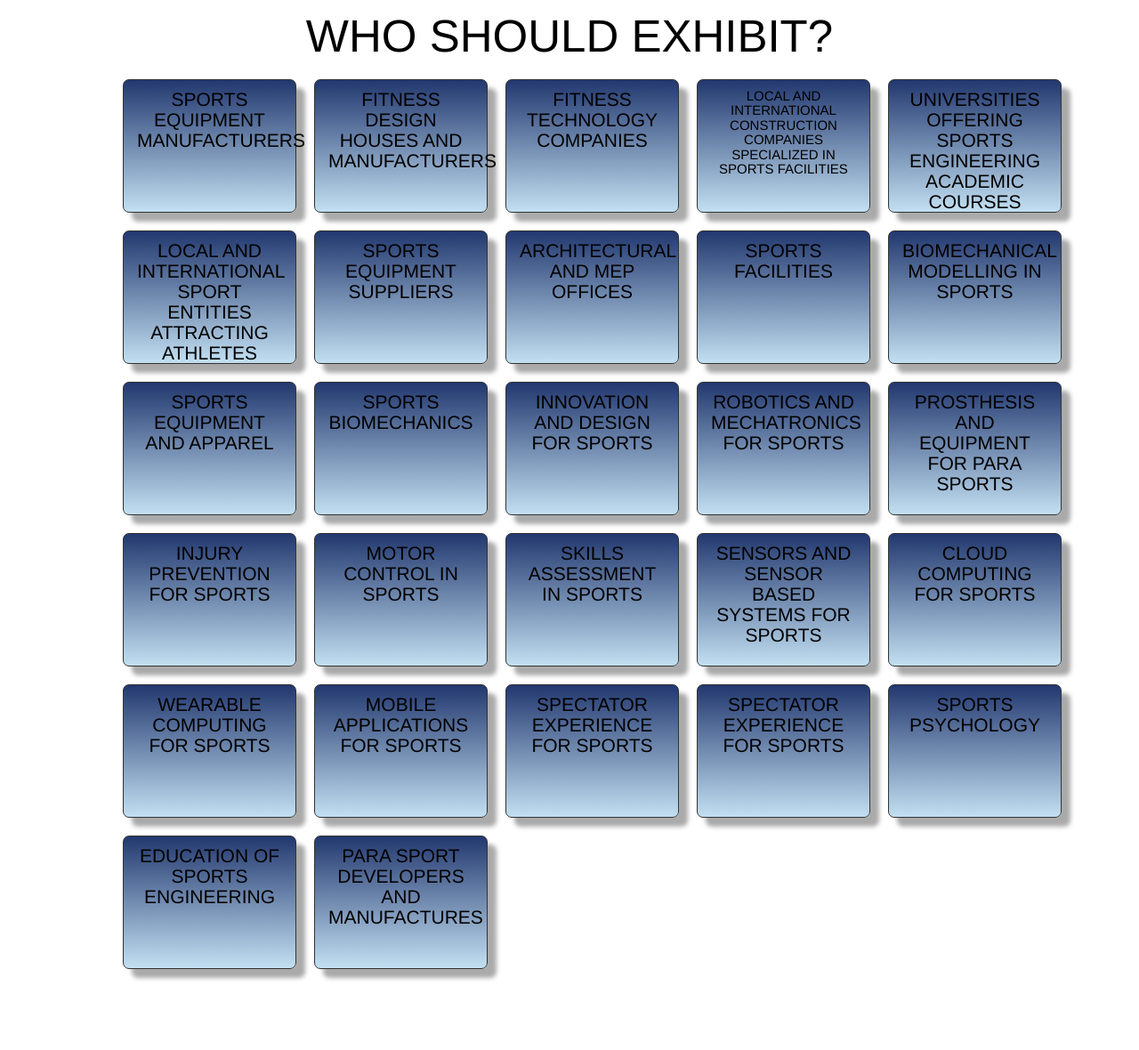
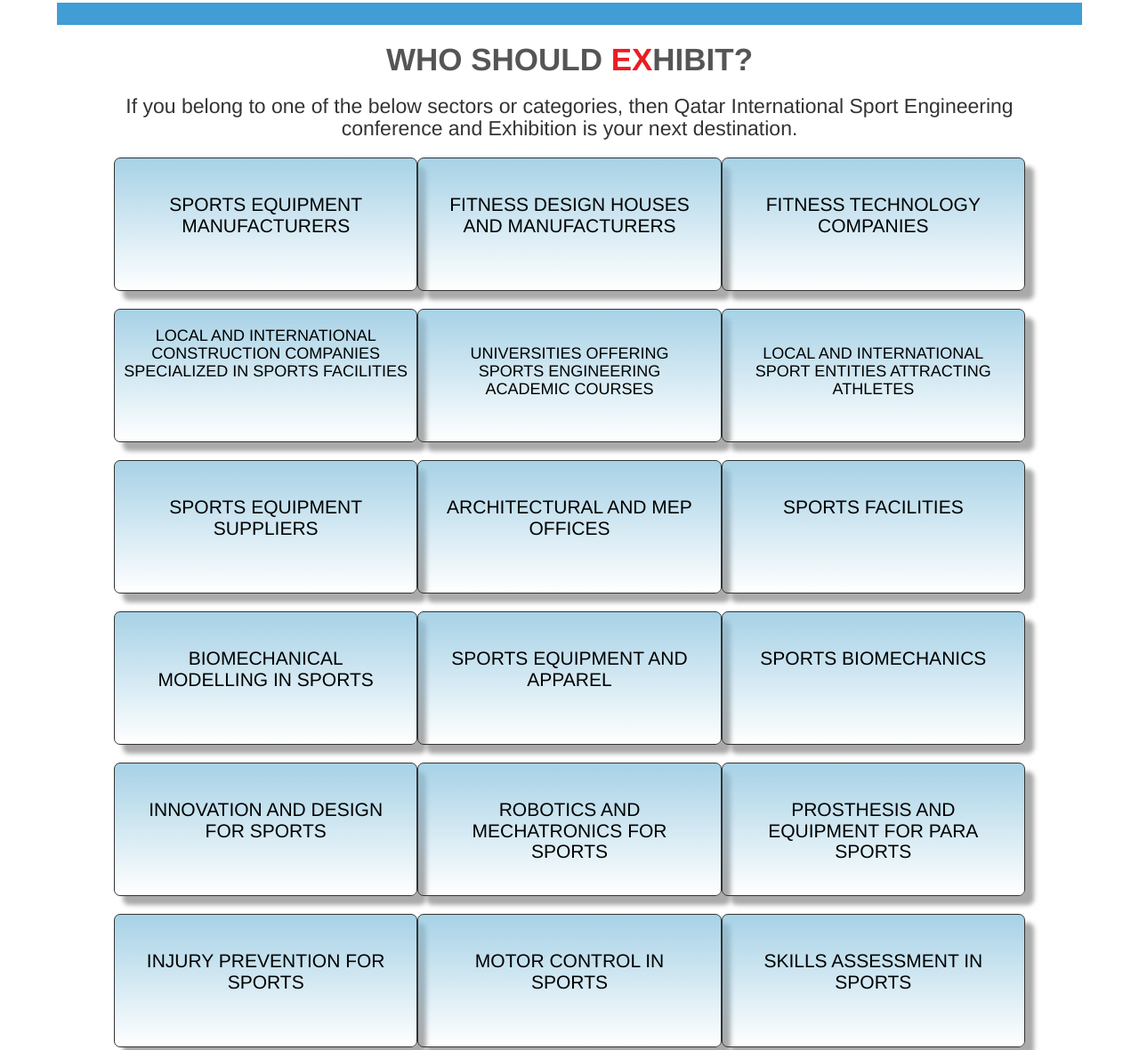
Before and after one commit to oussamarejab/sport-engeneering, a plain HTML site: page index.html in a window 1280 px wide. Shown: the part 1964-3144 px from the top of the page at 89% size. Drawn offline with Linux system fonts and the light colour scheme; a script that the page names is missing.

Commit message:
advczxc
adfdsa

```diff
--- a/css/style.css
+++ b/css/style.css
@@ -1515,10 +1515,14 @@ a.btn-learn:hover {
 }
 
 #who-should {
-    width: 80%;
+    max-width: 80%;
     margin: 20px auto;
     text-align: center;
     align-items: center;
+}
+
+#who-should .row {
+    margin: 10px auto !important;
 }
 
 #who-should .row div {
@@ -1526,16 +1530,18 @@ a.btn-learn:hover {
     text-align: center;
     align-items: center;
     height: 150px;
-    margin: 10px;
+    margin: 10px auto;
     box-shadow: 10px 10px 5px #aaaaaa;
     border-radius: 7px;
     cursor: pointer;
-    background-image: linear-gradient(#22386F, #419cd551);
+    background-image: linear-gradient(#8ec5dfc7, #6dcdf100);
     transition: all 1s ease;
+    padding: 30px;
 }
 
 #who-should .row div:hover {
-    transform: scale(1.1, 1.1);
+    transform: scale(1.0, 1.1);
+    background-color: #00aced;
 }
 
 #who-should .row div h4 {
--- a/index.html
+++ b/index.html
@@ -278,132 +278,133 @@
             </div>
         </div>
     </section>
+    <div class="bg-sec" style="width: 90%;">
+        <div class="container">
 
+        </div>
+    </div>
     <!-- Who should Exhibit? -->
     <section id="who-should">
-        <h1 style="color: black;">Who should Exhibit?</h1>
-        <div class="container">
+        <h2>Who should <span> Ex</span>hibit?</h2>
+        <h3>If you belong to one of the below sectors or categories, then Qatar International Sport Engineering conference and Exhibition is your next destination.</h3>
+        <!-- <div class="container"> -->
         <div class="row">
-                <div class="col col-lg-2 col-md-4 col-sm-6">
+            <div class=" col-lg-4 col-md-4 col-sm-6">
                 <h4>Sports equipment manufacturers </h4>
             </div>
-                <div class="col col-lg-2 col-md-4 col-sm-6">
+            <div class=" col-lg-4 col-md-4 col-sm-6">
                 <h4>
                     Fitness Design houses and Manufacturers
                 </h4>
             </div>
-                <div class="col col-lg-2 col-md-4 col-sm-6">
+            <div class=" col-lg-4 col-md-4 col-sm-6">
                 <h4>
                     Fitness Technology companies </h4>
             </div>
-                <div class="col col-lg-2 col-md-4 col-sm-6">
-                    <h4 style="font-size: 15px;">
+            <div class=" col-lg-4 col-md-4 col-sm-6" style="padding: 10px !important;">
+                <h4 style="font-size: 18px;">
                     Local and International Construction companies specialized in sports facilities </h4>
             </div>
-                <div class="col col-lg-2 col-md-4 col-sm-6">
-                    <h4>
+            <div class=" col-lg-4 col-md-4 col-sm-6">
+                <h4 style="font-size: 18px; ">
                     Universities offering sports engineering academic courses
                 </h4>
             </div>
-                <div class="col col-lg-2 col-md-4 col-sm-6">
-                    <h4>
+            <div class=" col-lg-4 col-md-4 col-sm-6">
+                <h4 style="font-size: 18px;">
                     Local and international Sport entities attracting athletes </h4>
             </div>
-                <div class="col col-lg-2 col-md-4 col-sm-6">
+            <div class=" col-lg-4 col-md-4 col-sm-6">
                 <h4>
                     Sports equipment suppliers </h4>
             </div>
-                <div class="col col-lg-2 col-md-4 col-sm-6">
+            <div class=" col-lg-4 col-md-4 col-sm-6">
                 <h4>
                     Architectural and MEP offices </h4>
             </div>
-                <div class="col col-lg-2 col-md-4 col-sm-6">
+            <div class=" col-lg-4 col-md-4 col-sm-6">
                 <h4>
                     Sports facilities </h4>
             </div>
-                <div class="col col-lg-2 col-md-4 col-sm-6">
+            <div class=" col-lg-4 col-md-4 col-sm-6">
                 <h4>
                     Biomechanical Modelling in Sports </h4>
             </div>
-                <div class="col col-lg-2 col-md-4 col-sm-6">
+            <div class=" col-lg-4 col-md-4 col-sm-6">
                 <h4>
                     Sports Equipment and Apparel </h4>
             </div>
-                <div class="col col-lg-2 col-md-4 col-sm-6">
+            <div class=" col-lg-4 col-md-4 col-sm-6">
                 <h4>
                     Sports Biomechanics </h4>
             </div>
-                <div class="col col-lg-2 col-md-4 col-sm-6">
+            <div class=" col-lg-4 col-md-4 col-sm-6">
                 <h4>
                     Innovation and Design for Sports </h4>
             </div>
-                <div class="col col-lg-2 col-md-4 col-sm-6">
+            <div class=" col-lg-4 col-md-4 col-sm-6">
                 <h4>
                     Robotics and Mechatronics for Sports </h4>
             </div>
-                <div class="col col-lg-2 col-md-4 col-sm-6">
+            <div class=" col-lg-4 col-md-4 col-sm-6">
                 <h4>
                     Prosthesis and Equipment for Para Sports </h4>
             </div>
-                <div class="col col-lg-2 col-md-4 col-sm-6">
+            <div class=" col-lg-4 col-md-4 col-sm-6">
                 <h4>
                     Injury Prevention for Sports </h4>
             </div>
-                <div class="col col-lg-2 col-md-4 col-sm-6">
+            <div class=" col-lg-4 col-md-4 col-sm-6">
                 <h4>
                     Motor Control in Sports </h4>
             </div>
-                <div class="col col-lg-2 col-md-4 col-sm-6">
+            <div class=" col-lg-4 col-md-4 col-sm-6">
                 <h4>
                     Skills Assessment in Sports </h4>
             </div>
-                <div class="col col-lg-2 col-md-4 col-sm-6">
+            <div class=" col-lg-4 col-md-4 col-sm-6">
                 <h4>
                     Sensors and Sensor Based Systems for Sports </h4>
             </div>
 
-                <div class="col col-lg-2 col-md-4 col-sm-6">
+            <div class=" col-lg-4 col-md-4 col-sm-6">
                 <h4>
                     Cloud Computing for Sports
                 </h4>
             </div>
-                <div class="col col-lg-2 col-md-4 col-sm-6">
+            <div class=" col-lg-4 col-md-4 col-sm-6">
                 <h4>
                     Wearable Computing for Sports
                 </h4>
             </div>
-                <div class="col col-lg-2 col-md-4 col-sm-6">
+            <div class=" col-lg-4 col-md-4 col-sm-6">
                 <h4>
                     Mobile Applications for Sports
                 </h4>
             </div>
-                <div class="col col-lg-2 col-md-4 col-sm-6">
+
+            <div class=" col-lg-4 col-md-4 col-sm-6">
                 <h4>
                     Spectator Experience for Sports
                 </h4>
             </div>
-                <div class="col col-lg-2 col-md-4 col-sm-6">
-                    <h4>
-                        Spectator Experience for Sports
-                    </h4>
-                </div>
-                <div class="col col-lg-2 col-md-4 col-sm-6">
+            <div class=" col-lg-4 col-md-4 col-sm-6">
                 <h4>
                     Sports Psychology
                 </h4>
             </div>
-                <div class="col col-lg-2 col-md-4 col-sm-6">
+            <div class=" col-lg-4 col-md-4 col-sm-6">
                 <h4>
                     Education of Sports Engineering
                 </h4>
             </div>
-                <div class="col col-lg-2 col-md-4 col-sm-6">
+            <div class=" col-lg-4 col-md-4 col-sm-6">
                 <h4>
                     Para sport developers and manufactures
                 </h4>
             </div>
         </div>
-        </div>
+        <!-- </div> -->
 
         </div>
     </section>
```
Lines whose indentation alone changed are shown as unchanged.
